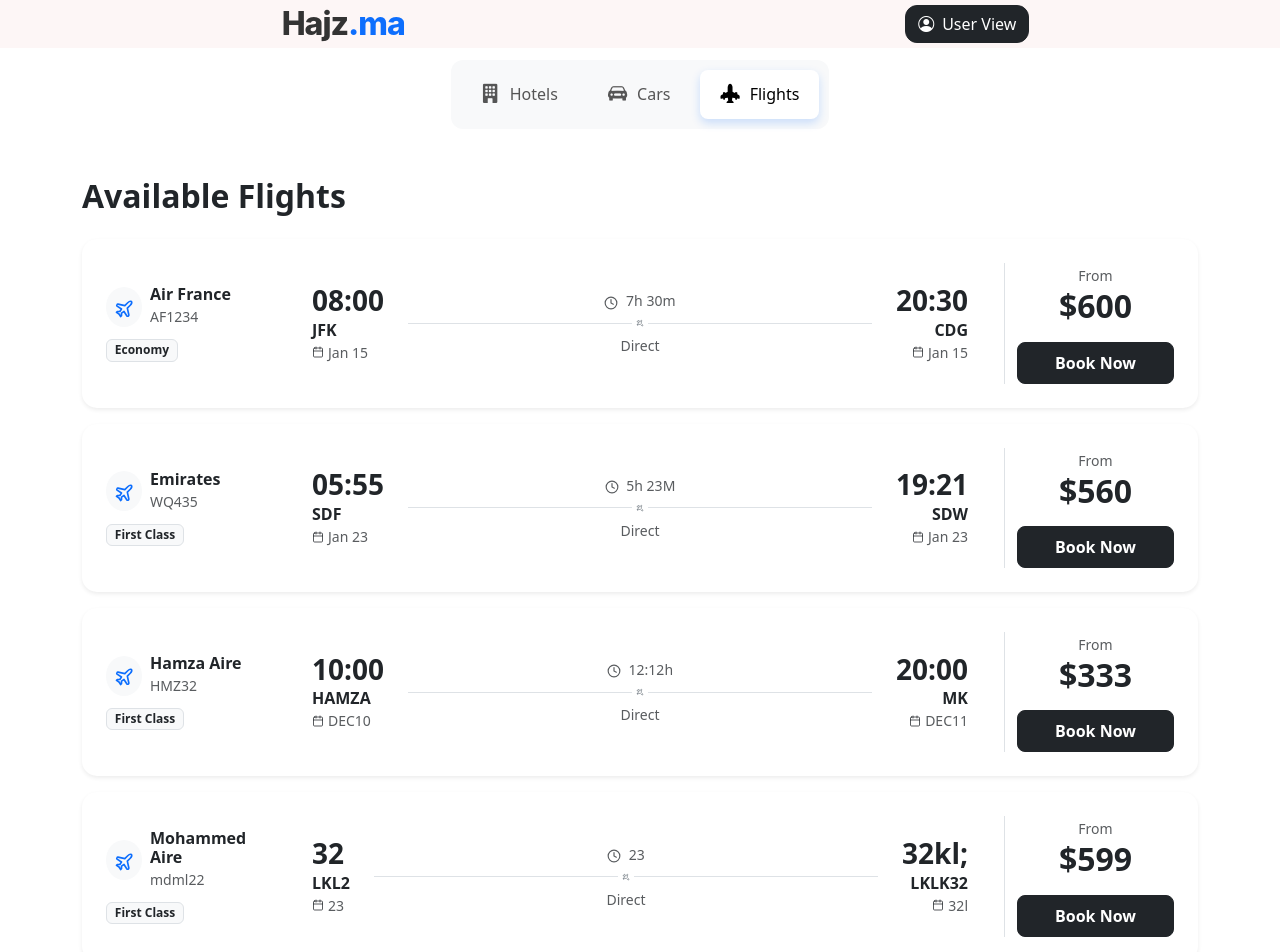
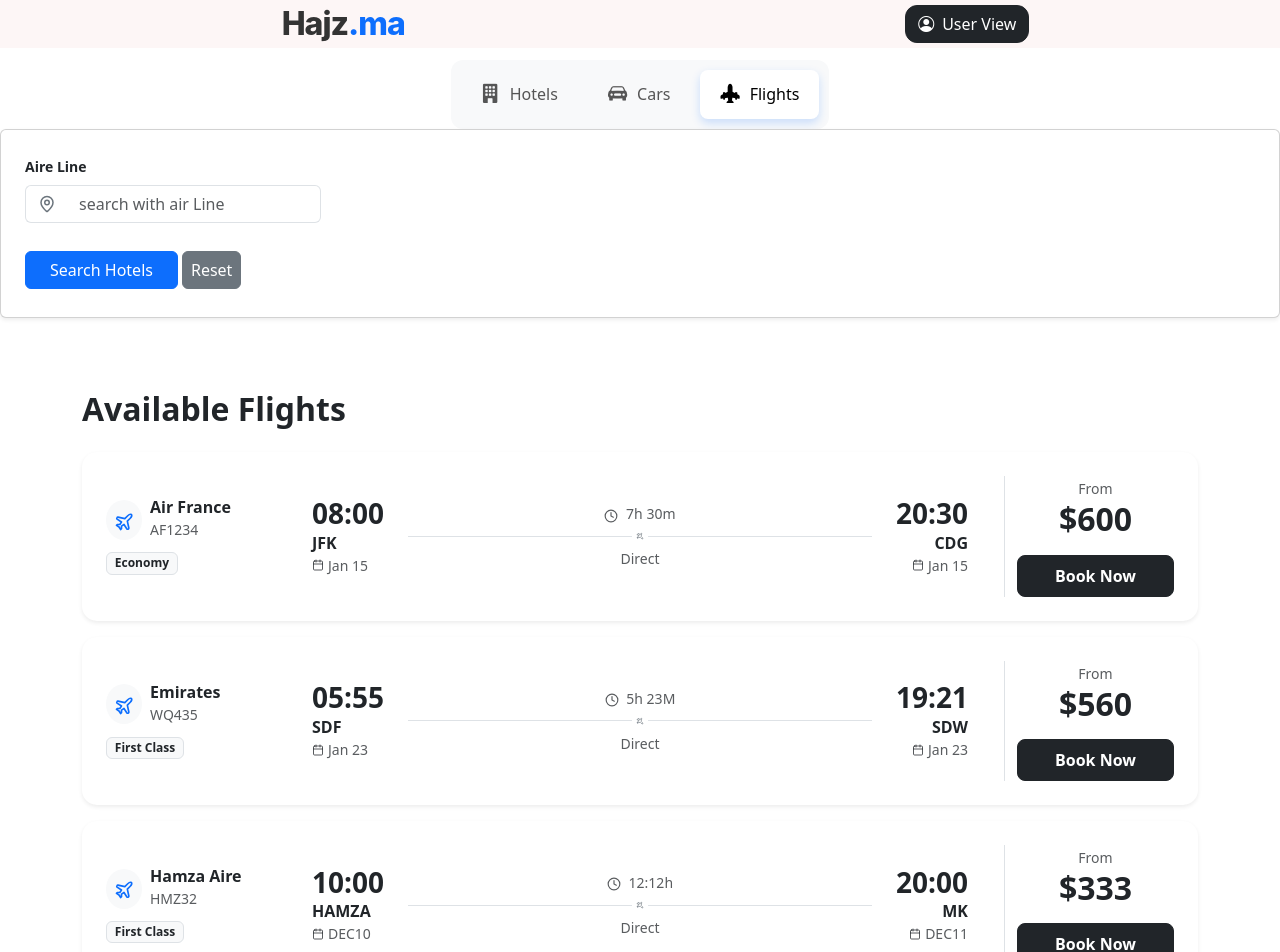
Before and after one commit to makouarHamza/Hajz.ma, a React (Vite) app: page /flights in a window 1280 px wide. Shown: the top 952 px of the page. Built offline with nearby package versions, Linux system fonts and the light colour scheme; data requests are answered from the project's data file.

Commit message:
added a page of not found url

```diff
--- a/src/App.jsx
+++ b/src/App.jsx
@@ -12,6 +12,7 @@
 import AddFlightForm from './flights/newFlightForm';
 import FlightsManage from './flights/flightsManage';
 import FlightsList from './flights/flightList';
+import NotFoundPage from './pages/NotFoundPage';
 
 function App() {
   const [isAdmin,setIsAdmin] = useState(false);
@@ -88,6 +89,7 @@
           <Route path='manageFlights' element={<FlightsManage />}/>
           <Route path='manageFlights/addEditFlight' element={ <AddFlightForm /> }/>
           <Route path='manageFlights/addEditFlight/:idToEdit' element={ <AddFlightForm /> }/>
+          <Route path='*' element={<NotFoundPage />}/>
 
         </Routes>
       </BrowserRouter>
--- a/src/data/db.json
+++ b/src/data/db.json
@@ -48,69 +48,6 @@
       "like": 45,
       "heart": 18,
       "id": "b9b8"
-    },
-    {
-      "id": "f4b9",
-      "idHotel": "",
-      "nameHotel": "hotel hamza",
-      "description": "hotel hamza test 123",
-      "city": "fez",
-      "price": "1200",
-      "rating": "5",
-      "images": [
-        "ifraneHotel1.jpg",
-        " ifraneHotel2.jpg"
-      ],
-      "commentaires": [],
-      "amenities": [
-        "wifi",
-        " cofee",
-        " Mint thee"
-      ],
-      "like": 0,
-      "heart": 0
-    },
-    {
-      "id": "3477",
-      "idHotel": "",
-      "nameHotel": "best 2",
-      "description": "tha one is",
-      "city": "fes",
-      "price": "246",
-      "rating": "4.6",
-      "images": [
-        "wifi",
-        "cofee",
-        "Mint thee"
-      ],
-      "commentaires": [],
-      "amenities": [
-        "best2.jpg",
-        "best3.jpeg"
-      ],
-      "like": 0,
-      "heart": 0
-    },
-    {
-      "id": "fa6e",
-      "idHotel": "",
-      "nameHotel": "asdefrtg",
-      "description": "asdfghjkl;'",
-      "city": "FES",
-      "price": "66763",
-      "rating": "1.2",
-      "images": [
-        "wifi",
-        "dsd",
-        "dsds"
-      ],
-      "commentaires": [],
-      "amenities": [
-        "ifraneHotel1.jpg",
-        "ifraneHotel2.jpg"
-      ],
-      "like": 0,
-      "heart": 0
     },
     {
       "id": "a737",
@@ -178,21 +115,6 @@
       "stops": "2",
       "cabinClass": "First Class",
       "price": "333"
-    },
-    {
-      "id": "b6de",
-      "airline": "Mohammed Aire",
-      "flightNumber": " mdml22",
-      "depTime": " 32",
-      "depAirport": " lkl2",
-      "depDate": " 23",
-      "arrTime": " 32kl;",
-      "arrAirport": "lklk32 ",
-      "arrDate": " 32l",
-      "duration": "23 ",
-      "stops": "0",
-      "cabinClass": "First Class",
-      "price": "599"
     }
   ]
 }
--- a/src/flights/flightList.jsx
+++ b/src/flights/flightList.jsx
@@ -1,8 +1,9 @@
 import { useDispatch, useSelector } from "react-redux";
 import { flightError, flightStatus, getDataFlights, selectAllFlights } from "./flightsSlice";
 
-import { useEffect } from "react";
+import { useEffect, useState } from "react";
 import FlightCard from "./flightCard";
+import { MapPin } from "lucide-react";
 
 function FlightsList() {
     const flightsData = useSelector(selectAllFlights);
@@ -16,17 +17,65 @@
             }
 
     },[dispatch, status])
+    const [filteredFlights,setFilteredFlights] = useState([])
 
     let content = "";
     if(status === "loading"){
       content = <p>loading...</p>
     } else if(status === "succeeded"){
-      content = flightsData.map((flight, index) => <FlightCard key={index} flight={flight}/>)
+      content = (filteredFlights.length > 0 ? filteredFlights : flightsData).map((flight, index) => <FlightCard key={index} flight={flight}/>)
     } else if(status === "failed"){
       content = <p>{error}</p>
     }
+    const [airLine,setAirLine] = useState("")
+
+    const handleSubmit = (e) => {
+        e.preventDefault()
+        if(airLine.trim().length !== 0){
+            setFilteredFlights(flightsData.filter((flight) => flight.airline.trim().toLowerCase().includes(airLine.trim().toLowerCase())))
+        }
+
+
+
+
+    }
+    const handlerReset = () => {
+        setAirLine("")
+        setFilteredFlights([])
+    }
     return(
     <>
+    <div className="card p-4 mb-4 shadow-sm">
+      <form onSubmit={handleSubmit}>
+        <div className="row g-3">
+          <div className="col-12 col-md-6 col-lg-3">
+            <label htmlFor="airLine" className="form-label small fw-bold">Aire Line</label>
+            <div className="input-group">
+              <span className="input-group-text bg-white border-end-0">
+                <MapPin size={18} className="text-secondary" />
+              </span>
+              <input
+                type="search"
+                id="airLine"
+                className="form-control border-start-0"
+                placeholder="search with air Line"
+                value={airLine}
+                onChange={(e) => setAirLine(e.target.value)}
+                required
+              />
+            </div>
+          </div>
+        </div>
+        <div className="mt-4">
+          <button type="submit" className="btn btn-primary px-4">
+            Search Hotels
+          </button>
+          <button type='reset' onClick={handlerReset} className="btn btn-secondary px-2 m-1">
+            Reset
+          </button>
+        </div>
+      </form>
+    </div>
     <div className='container py-5'>
         <h2 className='mb-4 fw-bold'>Available Flights</h2>
         {content}
--- /dev/null
+++ b/src/pages/NotFoundPage.jsx
@@ -0,0 +1,50 @@
+import React from 'react';
+import { useNavigate } from 'react-router-dom';
+import { Home, ArrowLeft, AlertCircle } from 'lucide-react';
+
+const NotFoundPage = () => {
+  const navigate = useNavigate();
+
+  return (
+    <div className="container">
+      <div
+        className="d-flex flex-column align-items-center justify-content-center text-center"
+        style={{ minHeight: '80vh' }}
+      >
+        {/* Icon or Illustration Area */}
+        <div className="mb-4 text-danger">
+          <AlertCircle size={100} strokeWidth={1.5} opacity={0.8} />
+        </div>
+
+        {/* Text Content */}
+        <h1 className="display-1 fw-bold text-dark">404</h1>
+        <h2 className="mb-3">Page Not Found</h2>
+        <p className="text-muted mb-4 mx-auto" style={{ maxWidth: '500px' }}>
+          We're sorry, the page you requested could not be found.
+          It might have been moved, deleted, or perhaps the URL is typed incorrectly.
+        </p>
+
+        {/* Action Buttons */}
+        <div className="d-flex gap-3 justify-content-center">
+          <button
+            onClick={() => navigate(-1)}
+            className="btn btn-outline-secondary px-4 py-2 d-flex align-items-center"
+          >
+            <ArrowLeft size={18} className="me-2" />
+            Go Back
+          </button>
+
+          <button
+            onClick={() => navigate('/')}
+            className="btn btn-dark px-4 py-2 d-flex align-items-center"
+          >
+            <Home size={18} className="me-2" />
+            Back to Home
+          </button>
+        </div>
+      </div>
+    </div>
+  );
+};
+
+export default NotFoundPage;
```
